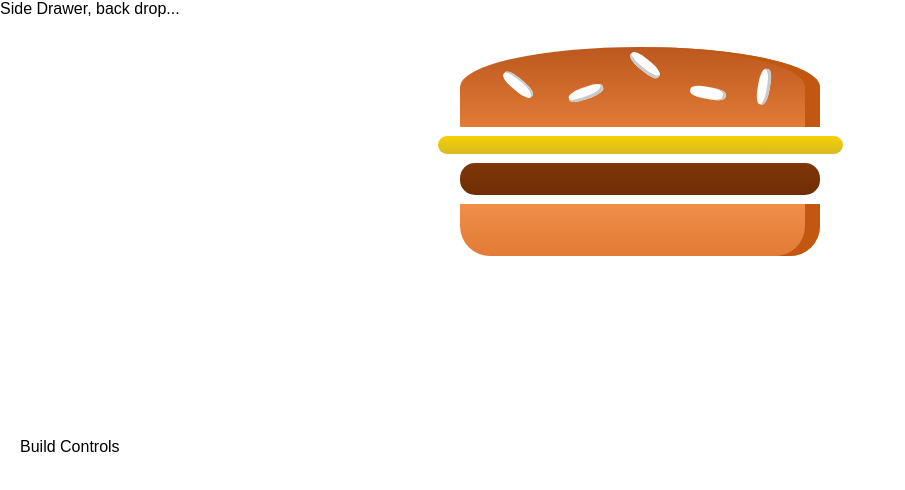
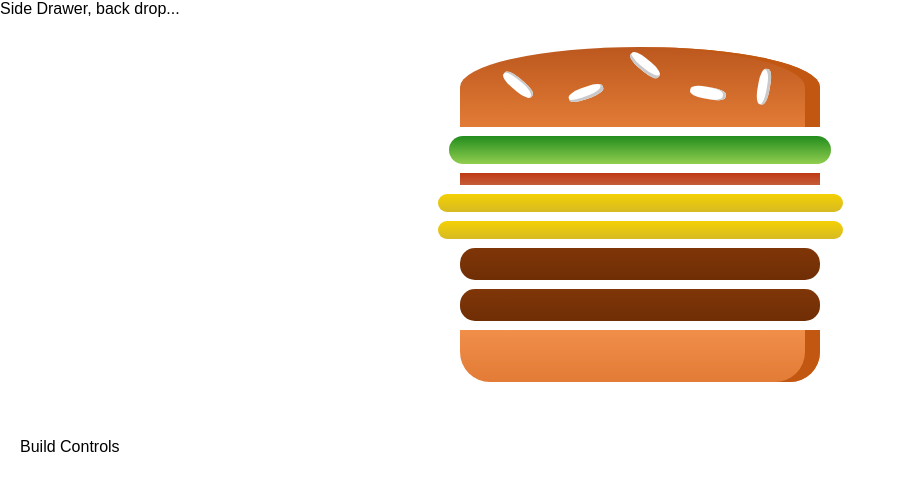
Before and after one commit to ciamac-da/react-burger-builder-app, a React app: page / in a window 1280 px wide. Shown: the top 490 px of the page, without its empty margins (0-905 px from the left). Built offline with nearby package versions, Linux system fonts and the light colour scheme; a web font is replaced by a local one.

Commit message:
Verified by Marti4n v1.0.7 Outputing ingredients Dynamically

```diff
--- a/src/components/Burger/Burger.css
+++ b/src/components/Burger/Burger.css
@@ -2,7 +2,7 @@
   width: 100%;
   height: 250px;
   margin: auto;
-  overflow: scroll;
+  overflow: auto;
   font-weight: bolder;
   text-align: center;
   font-size: 1.2em;
--- a/src/components/Burger/Burger.js
+++ b/src/components/Burger/Burger.js
@@ -1,15 +1,20 @@
-import React from 'react';
+import React from "react";
 import "./Burger.css";
-import BurgerIngredient from './BurgerIngredient/BurgerIngredient';
+import BurgerIngredient from "./BurgerIngredient/BurgerIngredient";
 
 const Burger = (props) => {
-    return (
+  const transformedIngredients = Object.keys(props.ingredients).map((igKey) => {
+    return [...Array(props.ingredients[igKey])].map((_, index) => {
+      return <BurgerIngredient key={igKey + index} type={igKey} />;
+    });
+  });
+  return (
     <div className="Burger">
-  <BurgerIngredient type="bread-top" />
-  <BurgerIngredient type="cheese" />
-  <BurgerIngredient type="meat" />
-  <BurgerIngredient type="bread-bottom" />
-    </div> );
-}
+      <BurgerIngredient type="bread-top" />
+          {transformedIngredients}
+      <BurgerIngredient type="bread-bottom" />
+    </div>
+  );
+};
 
 export default Burger;
--- a/src/components/BurgerBulder/BurgerBuilder.js
+++ b/src/components/BurgerBulder/BurgerBuilder.js
@@ -3,10 +3,21 @@
 import Burger from '../Burger/Burger';
 
 class BurgerBuilder extends Component {
+    constructor(props){
+        super(props);
+        this.state = {
+            ingredients: {
+                salad:  1,
+                bacon:  1,
+                cheese: 2,
+                meat:   2,
+            }
+        };
+    }
 render(){
     return(
         <Aux>
-            <Burger />
+            <Burger ingredients={this.state.ingredients} />
             <div>Build Controls</div>
         </Aux>
     );
```
